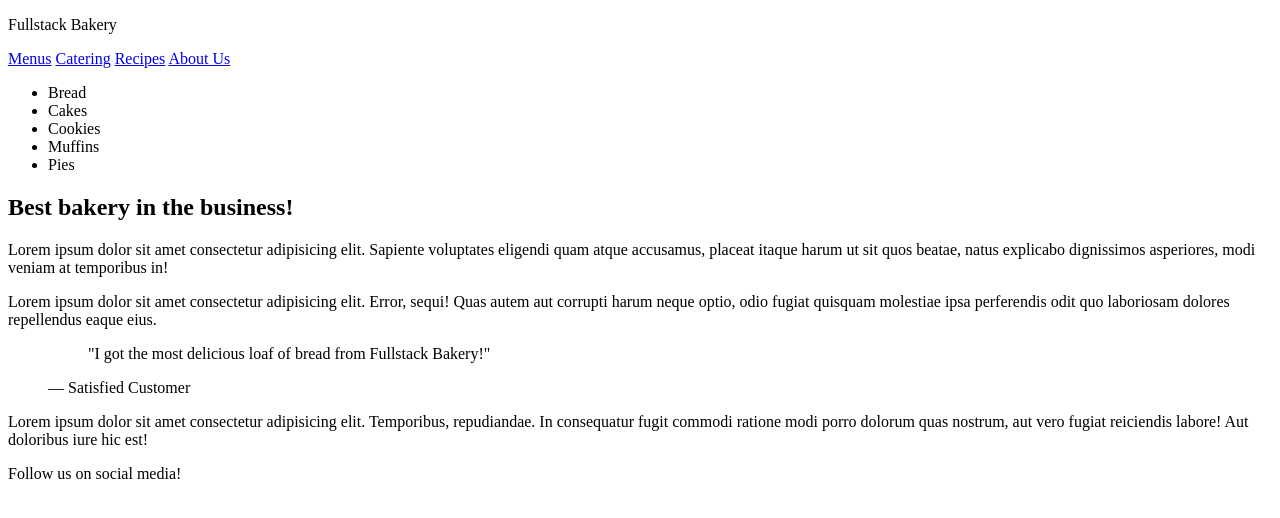
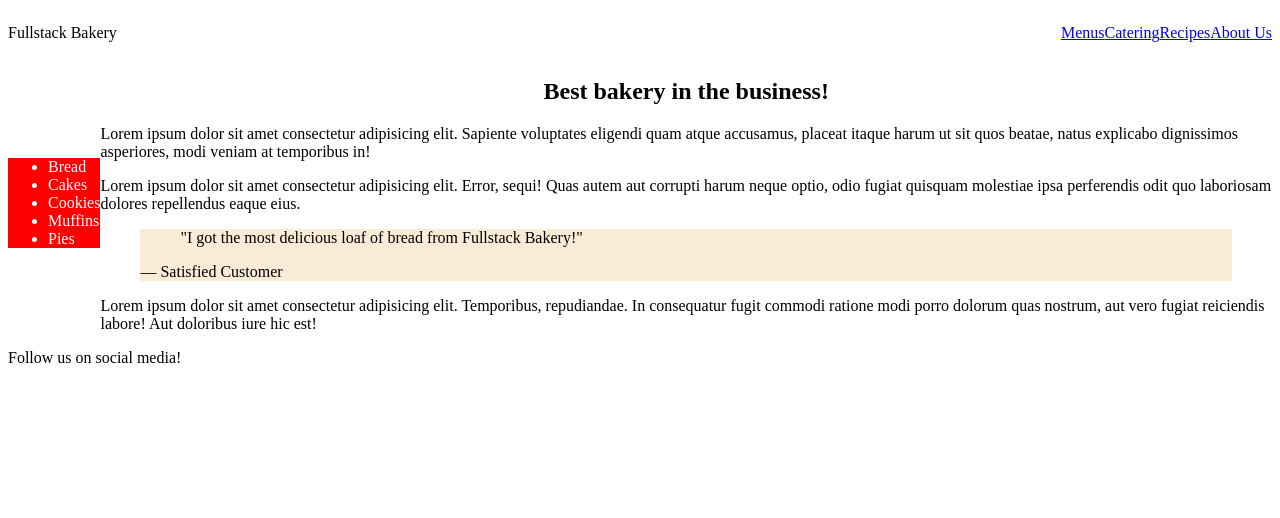
Before and after one commit to byebyewaltz/Fullstack-Bakery, a plain HTML site: page index.html in a window 1280 px wide. Drawn offline with Linux system fonts and the light colour scheme.

Commit message:
created css

```diff
--- /dev/null
+++ b/index.css
@@ -0,0 +1,25 @@
+main{ display: flex;
+justify-content: center;
+align-items: center;
+}
+h1{
+    display: flex;
+
+justify-content: center;}
+ul{
+    background-color: red; color: white;
+}
+.testimonial {
+    background-color: antiquewhite;
+}
+    .brand {display: flex; justify-content: left;}
+
+nav {display: flex; align-items: center;}
+header {display: flex; justify-content: space-between; align-items: center;}
+
+.topnav {
+    display: flex;
+    justify-content: right;
+    align-items: center;
+    gap: 1px;
+}
--- a/index.html
+++ b/index.html
@@ -3,6 +3,7 @@
   <head>
     <title>Fullstack Bakery</title>
   </head>
+  <link rel="stylesheet" href="index.css" />
   <body>
     <header>
       <p class="brand">Fullstack Bakery</p>
```
